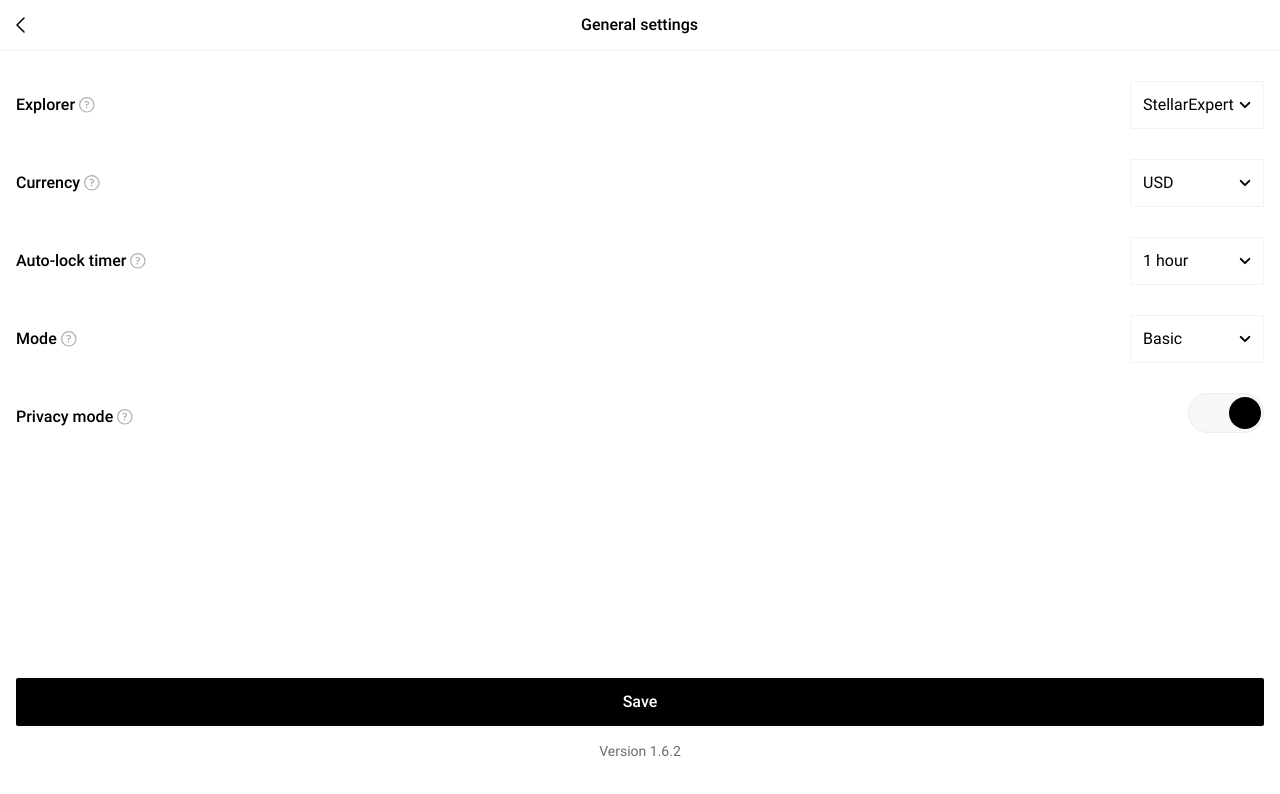
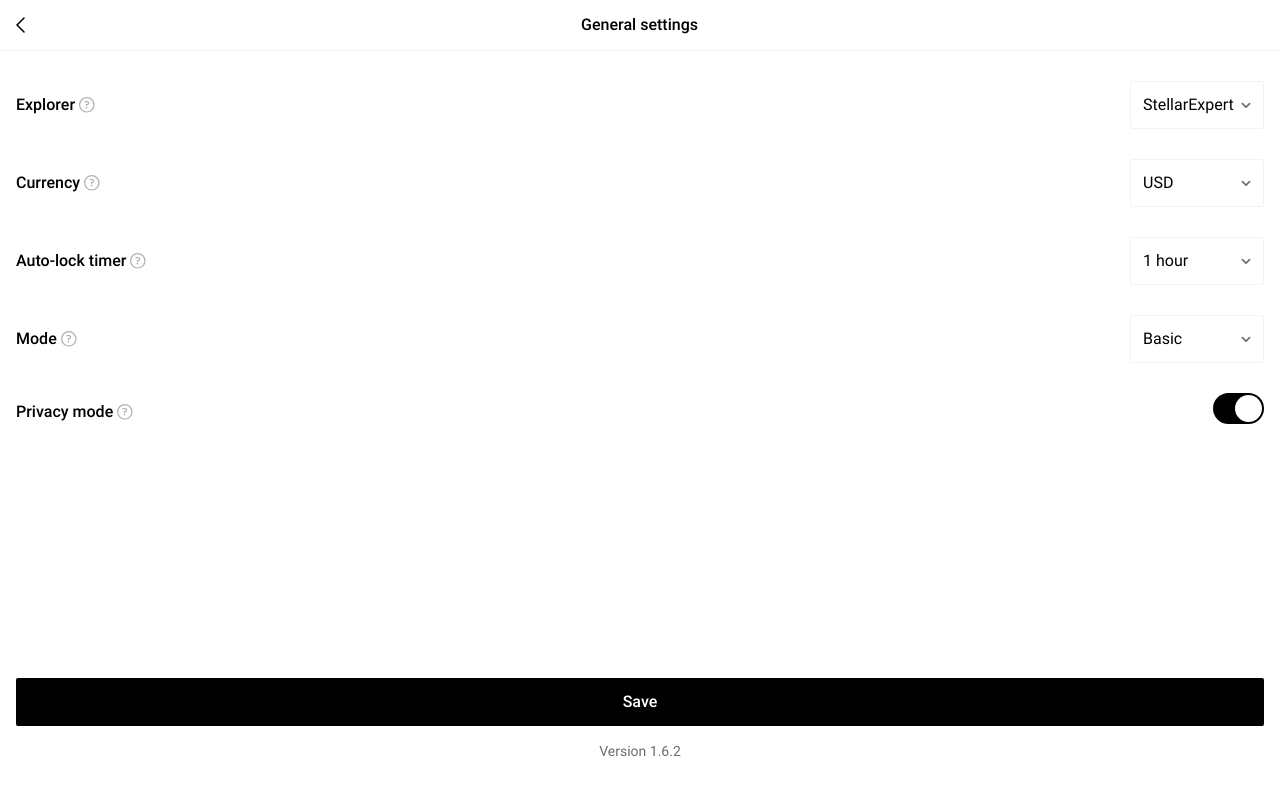
Before and after one commit to rabetofficial/rabet-mobile, a Next.js app: page /settings/general in a window 1280 px wide. Shown: the top 794 px of the page. Built offline with nearby package versions, Linux system fonts and the light colour scheme.

Commit message:
style: style toggle switch

```diff
--- a/src/blocks/NavItems/setting/General/Options/index.tsx
+++ b/src/blocks/NavItems/setting/General/Options/index.tsx
@@ -20,6 +20,15 @@ const Container = styled.div`
   justify-content: space-between;
   align-items: center;
   padding: 0 12px;
+
+  svg {
+    width: 10px;
+    height: auto;
+
+    path {
+      fill: ${({ theme }) => theme.colors.primary.dark};
+    }
+  }
 `;
 
 const Options = ({ items, onChange, defaultValue }: AppProps) => {
--- a/src/components/common/ToggleSwitch/index.tsx
+++ b/src/components/common/ToggleSwitch/index.tsx
@@ -4,15 +4,11 @@ import styled from 'styled-components';
 
 const Container = styled.div`
   .react-switch-handle {
-    height: 32px !important;
-    width: 32px !important;
-    right: 4px !important;
-    top: 4px !important;
-    left: 4px !important;
-  }
-
-  .react-switch-bg {
-    border: 1px solid #ededed;
+    height: 27px !important;
+    width: 27px !important;
+    right: 1px !important;
+    top: 2px !important;
+    left: 1px !important;
   }
 `;
 
@@ -36,12 +32,12 @@ const ToggleSwitch = ({
       uncheckedIcon={false}
       boxShadow="0 0 0 0"
       activeBoxShadow="0 0 0 0"
-      height={40}
-      width={76}
-      offColor="#f8f8f8"
-      onColor="#f8f8f8"
-      offHandleColor="#d5d5d5"
-      onHandleColor="#000000"
+      height={31}
+      width={51}
+      offColor="#d9d9d9"
+      onColor="#000000"
+      offHandleColor="#ffffff"
+      onHandleColor="#ffffff"
     />
   </Container>
 );
```
